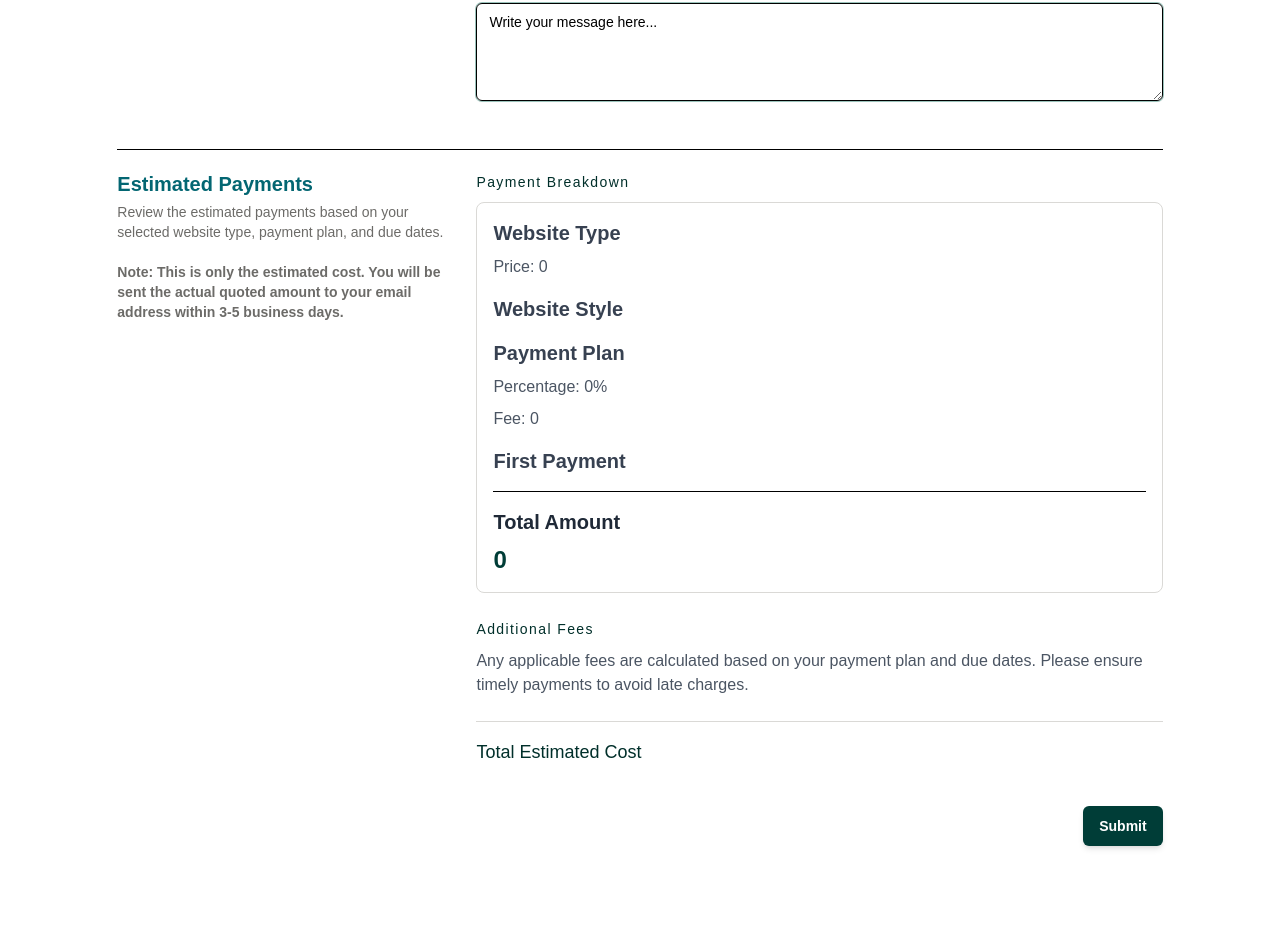
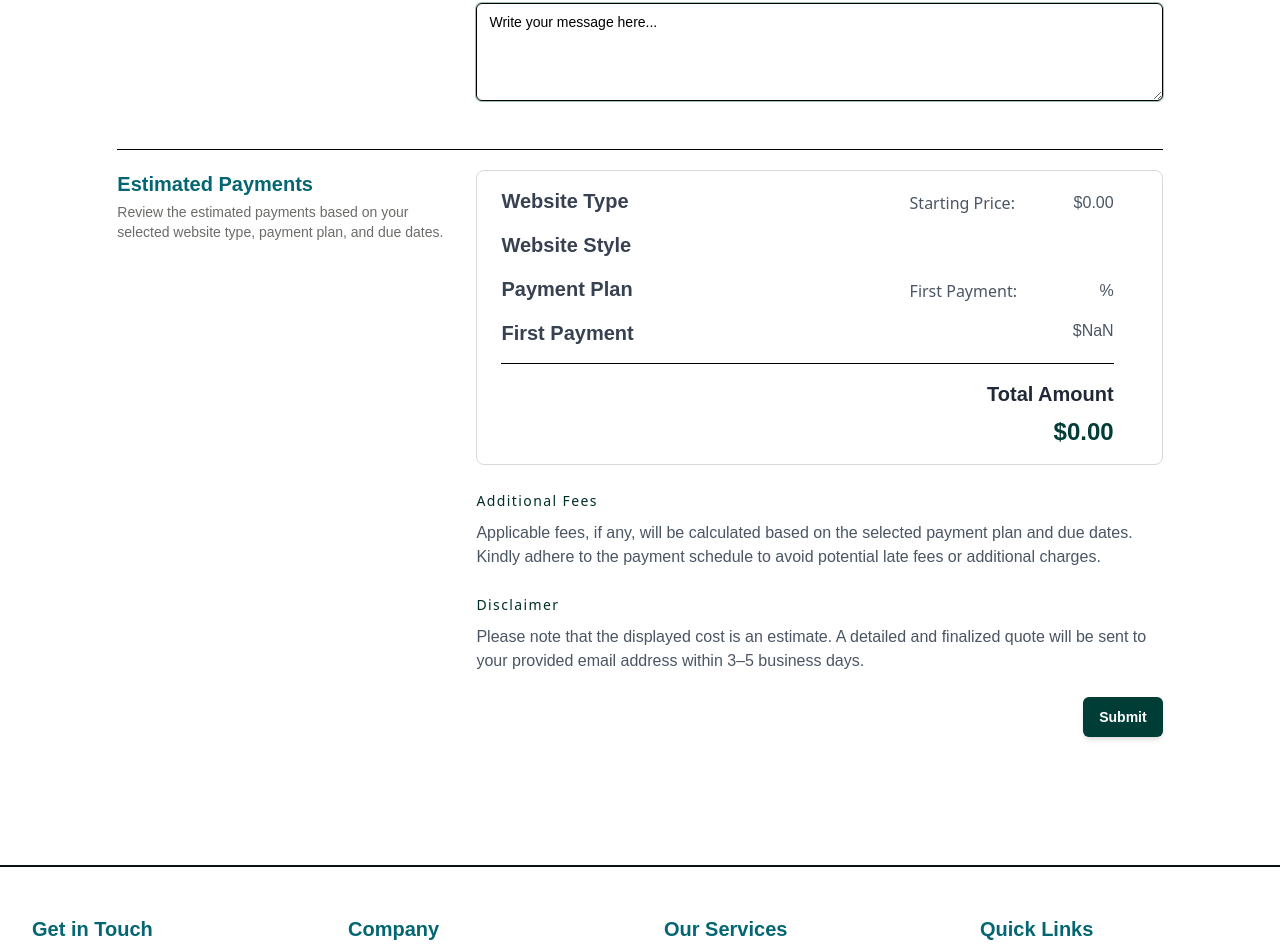
Before and after one commit to tmchuynh/business_with_a_smile, a Next.js app: page /contact in a window 1280 px wide. Shown: the part 1243-2189 px from the top of the page. Built offline with nearby package versions, Linux system fonts and the light colour scheme.

Commit message:
finish formatting estimations

```diff
--- a/src/app/contact/page.tsx
+++ b/src/app/contact/page.tsx
@@ -69,9 +69,9 @@ export default function ContactForm() {
     } );
 
     const [prices, setPrices] = useState<Prices>( {
-        website: { name: '', price: 0 },
+        website: { name: '', startingPrice: 0 },
         payment: { name: '', percentage: 0, fee: 0, discount: 0 },
-        date: { months: '', days: 0, date: '' },
+        date: { months: '', days: 0, date: formatDate( new Date() ) },
         style: { name: '' },
         firstPayment: {},
         total: { amount: 0 },
@@ -83,12 +83,28 @@ export default function ContactForm() {
     const { theme } = useTheme();
     const isDarkMode = theme === 'dark';
 
-
     const [date, setDate] = useState<Date | undefined>( undefined );
     const [phone, setPhone] = useState( "" );
     const [selectedMonth, setSelectedMonth] = useState<Date | null>( null );
     const [mounted, setMounted] = useState( false );
-    useEffect( () => setMounted( true ), [] );
+    useEffect( () => {
+        setMounted( true );
+        console.log( prices );
+    }, [] );
+
+    const searchParams = useSearchParams();
+    const paymentPlan = searchParams.get( "paymentMethod" );
+    const websiteType = searchParams.get( "website" );
+
+    useEffect( () => {
+        if ( paymentPlan && websiteType ) {
+            const payment = decodeUrlSafeBase64( paymentPlan );
+            const tier = decodeUrlSafeBase64( websiteType );
+
+            findPaymentPlan( payment );
+            findWebsite( tier );
+        }
+    }, [paymentPlan, websiteType] );
 
 
     const handleDateSelect = ( selectedDate: Date | undefined ) => {
@@ -119,6 +135,39 @@ export default function ContactForm() {
             console.log( prices );
             setOpenPopover( false );
         }
+    };
+
+
+    const findPreset = ( preset: string ): Preset | null => {
+        const presetTime = presets.find( p => p.description === preset );
+        if ( presetTime ) {
+            const date = new Date();
+            const monthsAmount = parseInt( removeLetters( presetTime.description ) );
+            date.setMonth( date.getMonth() + monthsAmount );
+
+            const daysAmount = Math.trunc( monthsAmount / 30 );
+
+            const newDate = addDays( new Date(), daysAmount );
+            setDate( newDate );
+            setSelectedMonth( new Date( newDate.getFullYear(), newDate.getMonth(), 1 ) );
+
+            setPrices( ( prevPrices ) => ( {
+                ...prevPrices,
+                date: {
+                    months: presetTime.description,
+                    days: parseInt( removeLetters( presetTime.value ) ),
+                    date: formatDate( date ),
+                }
+            } ) );
+
+            prices.date = { ['months']: `${ monthsAmount } months`, ['days']: parseInt( removeLetters( presetTime.value ) ), ['date']: formatDate( date ) };
+
+            setValue( "dueDate", date );
+            updateTotal();
+            console.log( prices );
+            return presetTime;
+        }
+        return null;
     };
 
     const calculateDateDifference = ( date1: Date, date2: Date ) => {
@@ -166,6 +215,53 @@ export default function ContactForm() {
     };
 
     const updateTotal = () => {
+        let totalPayment = prices.website.startingPrice;
+        const dateDays = prices.date.days;
+        let fee = prices.payment.fee;
+        let discountedPrice = totalPayment;
+
+        const discountPercent = prices.payment.discount;
+        const startingPrice = prices.website.startingPrice;
+        const firstPaymentPercentage = prices.payment.firstPayment;
+        let firstPayment = startingPrice;
+
+
+        if ( dateDays > 45 && dateDays < 90 ) {
+            fee += 10;
+        } else if ( dateDays <= 45 ) {
+            fee += 50;
+        }
+
+        totalPayment += fee;
+
+        if ( discountPercent !== 0 ) {
+            const percentage = discountPercent / 100;
+            const discountedPrice = totalPayment - ( totalPayment * percentage );
+            totalPayment = discountedPrice;
+        }
+        prices.total = totalPayment;
+
+        if ( firstPaymentPercentage !== 100 ) {
+            firstPayment = totalPayment - ( firstPaymentPercentage / 100 );
+        } else {
+            firstPayment = totalPayment;
+        }
+        prices.firstPayment = { ["amount"]: firstPayment };
+
+        setPrices( ( prevPrices ) => ( {
+            ...prevPrices,
+            total: { ["amount"]: totalPayment },
+            payment: {
+                name: prevPrices.payment.name,
+                firstPayment: prevPrices.payment.firstPayment,
+                fee: prevPrices.payment.fee,
+                discount: prevPrices.payment.discount,
+                discountedPrice: discountedPrice
+            },
+            firstPayment: { ["amount"]: firstPayment },
+        } ) );
+
+        console.log( prices );
     };
 
     const findPaymentPlan = ( plan: string ): PaymentPlan | null => {
@@ -179,10 +275,10 @@ export default function ContactForm() {
                     fee: payment.fee,
                     discount: payment.discounts,
                 },
+                total: { ["amount"]: prices.website.startingPrice + payment.fee }
             } ) );
             setValue( "payment", payment.name );
             prices.payment = { ["name"]: payment.name, ["firstPayment"]: payment.firstPayment, ["fee"]: payment.fee, ["discount"]: payment.discounts };
-            prices.total = prices.website.price + prices.payment.fee;
             updateTotal();
             return payment;
         }
@@ -198,10 +294,10 @@ export default function ContactForm() {
                 ...prevPrices,
                 website: {
                     name: site.name,
-                    price: site.startingPrice,
+                    startingPrice: site.startingPrice,
                 },
             } ) );
-            prices.website = { ["name"]: site.name, ["price"]: site.startingPrice };
+            prices.website = { ["name"]: site.name, ["startingPrice"]: site.startingPrice };
             prices.total = site.startingPrice;
             updateTotal();
             return site;
@@ -210,39 +306,6 @@ export default function ContactForm() {
         return null;
     };
 
-    const searchParams = useSearchParams();
-    const paymentPlan = searchParams.get( "paymentMethod" );
-    const websiteType = searchParams.get( "website" );
-
-    useEffect( () => {
-        if ( paymentPlan && websiteType ) {
-            const payment = decodeUrlSafeBase64( paymentPlan );
-            const tier = decodeUrlSafeBase64( websiteType );
-            console.log( payment, tier );
-
-            findPaymentPlan( payment );
-            findWebsite( tier );
-
-            const paymentContainer = document.querySelector( ".payment-selector" );
-            const paymentSelector = paymentContainer!.querySelector( "Select" );
-            console.log( paymentSelector );
-
-            const websiteContainer = document.querySelector( ".website-selector" );
-            const websiteSelector = websiteContainer!.querySelector( "Select" );
-            console.log( websiteSelector );
-
-            // const plan = paymentPlans.find( ( p ) => p.name === payment );
-            // const website = website_types.find( ( w ) => w.name === tier );
-
-            // if ( plan ) {
-            //     setValue( "payment", plan.name );
-            // }
-
-            // if ( website ) {
-            //     setValue( "website", website.name );
-            // }
-        }
-    }, [paymentPlan, websiteType] );
 
     const onSubmit = ( data: FormData ) => {
         console.log( {
@@ -267,37 +330,6 @@ export default function ContactForm() {
         return site_styles[styleIndex];
     };
 
-    const findPreset = ( preset: string ): Preset | null => {
-        const presetTime = presets.find( p => p.description === preset );
-        if ( presetTime ) {
-            const date = new Date();
-            const monthsAmount = parseInt( removeLetters( presetTime.description ) );
-            date.setMonth( date.getMonth() + monthsAmount );
-
-            const daysAmount = Math.trunc( monthsAmount / 30 );
-
-            const newDate = addDays( new Date(), daysAmount );
-            setDate( newDate );
-            setSelectedMonth( new Date( newDate.getFullYear(), newDate.getMonth(), 1 ) );
-
-            setPrices( ( prevPrices ) => ( {
-                ...prevPrices,
-                date: {
-                    months: presetTime.description,
-                    days: parseInt( removeLetters( presetTime.value ) ),
-                    date: formatDate( date ),
-                }
-            } ) );
-
-            prices.date = { ['months']: `${ monthsAmount } months`, ['days']: parseInt( removeLetters( presetTime.value ) ), ['date']: formatDate( date ) };
-
-            setValue( "dueDate", date );
-            updateTotal();
-            console.log( prices );
-            return presetTime;
-        }
-        return null;
-    };
 
     function removeLetters( value: string ) {
         return value.replace( /[^0-9]/g, "" );
@@ -834,16 +866,10 @@ export default function ContactForm() {
                             <p className="mt-1 text-sm text-softNeutral-600 dark:text-softNeutral-200">
                                 Review the estimated payments based on your selected website type, payment plan, and due dates.
                             </p>
-                            <p className="font-bold mt-5 text-sm text-softNeutral-600 dark:text-softNeutral-200">
-                                Note: This is only the estimated cost. You will be sent the actual quoted amount to your email address within 3-5 business days.
-                            </p>
                         </div>
                         <div className="md:col-span-2 space-y-6">
                             {/* Payment Summary */}
                             <div className="space-y-2">
-                                <label className="text-sm font-medium text-deepTeal-700 dark:text-deepBlue-400 md:tracking-widest">
-                                    Payment Breakdown
-                                </label>
                                 <div className="border border-softNeutral-300 dark:border-softNeutral-700 rounded-lg p-4">
                                     <PricingDetails prices={prices} />
                                 </div>
@@ -851,25 +877,28 @@ export default function ContactForm() {
 
                             {/* Fees Information */}
                             <div className="space-y-2">
-                                <label className="text-sm font-medium text-deepTeal-700 dark:text-deepBlue-400 md:tracking-widest">
+                                <label className="text-sm font-medium font-sans text-deepTeal-700 dark:text-deepBlue-400 md:tracking-widest">
                                     Additional Fees
                                 </label>
                                 <div className="text-sm text-softNeutral-600 dark:text-softNeutral-400">
                                     <p>
-                                        Any applicable fees are calculated based on your payment plan and due dates. Please ensure timely payments to avoid late charges.
+                                        Applicable fees, if any, will be calculated based on the selected payment plan and due dates. Kindly adhere to the payment schedule to avoid potential late fees or additional charges.
                                     </p>
                                 </div>
                             </div>
 
-                            {/* Total Payment */}
-                            <div className="flex justify-between items-center border-t border-softNeutral-300 dark:border-softNeutral-700 pt-4">
-                                <h4 className="text-lg font-medium text-deepTeal-700 dark:text-deepBlue-400">
-                                    Total Estimated Cost
-                                </h4>
-                                <p className="text-xl font-semibold text-softNeutral-900 dark:text-softNeutral-50">
-                                    {/* ${totalCost.toFixed(2)} */}
-                                </p>
+                            {/* Disclaimer Information */}
+                            <div className="space-y-2">
+                                <label className="text-sm font-medium font-sans text-deepTeal-700 dark:text-deepBlue-400 md:tracking-widest">
+                                    Disclaimer
+                                </label>
+                                <div className="text-sm text-softNeutral-600 dark:text-softNeutral-400">
+                                    <p>
+                                        Please note that the displayed cost is an estimate. A detailed and finalized quote will be sent to your provided email address within 3–5 business days.
+                                    </p>
+                                </div>
                             </div>
+
                             {mounted && (
                                 <Button
                                     variant={isDarkMode ? "secondary" : "default"}
--- a/src/components/Price-Details.tsx
+++ b/src/components/Price-Details.tsx
@@ -1,72 +1,93 @@
 import React from "react";
 import { Prices } from "../../types";
-import { formatCurrency } from "@/lib/utils";
+import { USDollar } from "@/lib/utils";
 
 export const PricingDetails: React.FC<{ prices: Prices; }> = ( { prices } ) => {
     return (
         <>
+            <div className="pr-8 pl-2">
                 {/* Website Details */}
-            <div className="mb-4">
-                <h3 className="text-xl font-semibold text-gray-700 dark:text-gray-200">
+                <div className="mb-4 grid grid-cols-1 md:grid-cols-3">
+                    <h3 className="text-xl font-semibold text-gray-700 dark:text-gray-200 md:col-span-2">
                         Website Type
                     </h3>
-                <p className="text-gray-600 dark:text-gray-300">
+                    <div className="-mt-1">
+                        <h6>
                             {prices.website.name}
+                        </h6>
+                        <p className="text-gray-600 dark:text-gray-300 flex justify-between">
+                            <span className="font-sans">Starting Price:</span> {USDollar.format( prices.website.startingPrice )}
                         </p>
-                <p className="text-gray-600 dark:text-gray-300">
-                    Price: {prices.website.price}
-                </p>
+                    </div>
                 </div>
 
                 {/* Style Details */}
-            <div className="mb-4">
-                <h3 className="text-xl font-semibold text-gray-700 dark:text-gray-200">
+                <div className="mb-4 grid grid-cols-1 md:grid-cols-3">
+                    <h3 className="text-xl font-semibold text-gray-700 dark:text-gray-200 md:col-span-2">
                         Website Style
                     </h3>
-                <p className="text-gray-600 dark:text-gray-300">
-                    {prices.style.name}
-                </p>
+                    <div className="mt-1">
+                        <h6>
+                            {prices.style?.name}
+                        </h6>
+                    </div>
                 </div>
 
                 {/* Payment Details */}
-            <div className="mb-4">
-                <h3 className="text-xl font-semibold text-gray-700 dark:text-gray-200">
+                <div className="mb-4 grid grid-cols-1 md:grid-cols-3">
+                    <h3 className="text-xl font-semibold text-gray-700 dark:text-gray-200 md:col-span-2">
                         Payment Plan
                     </h3>
-                <p className="text-gray-600 dark:text-gray-300">
+                    <div className="-mt-1">
+                        <h6>
                             {prices.payment.name}
+                        </h6>
+                        <p className="text-gray-600 dark:text-gray-300 flex justify-between">
+                            <span className="font-sans">First Payment:</span> {prices.payment.firstPayment}%
                         </p>
-                <p className="text-gray-600 dark:text-gray-300">
-                    Percentage: {prices.payment.percentage}%
+                        {prices.payment.fee > 0 && (
+                            <>
+                                <p className="text-gray-600 dark:text-gray-300 flex justify-between">
+                                    <span className="font-sans">Fee:</span> {USDollar.format( prices.payment.fee )}
                                 </p>
-                <p className="text-gray-600 dark:text-gray-300">
-                    Fee: {prices.payment.fee}
+                            </>
+                        )}
+                        {prices.payment.discount > 0 && (
+                            <>
+                                <p className="text-gray-600 dark:text-gray-300 flex justify-between">
+                                    <span className="font-sans">Discount:</span> {prices.payment.discount}%
                                 </p>
-                {prices.payment.discount > 0 && (
-                    <p className="text-gray-600 dark:text-gray-300">
-                        Discount: {prices.payment.discount}
+                                <p className="text-gray-600 dark:text-gray-300 flex justify-between">
+                                    <span className="font-sans">Discounted Price:</span> {USDollar.format( prices.payment.discountedPrice )}
                                 </p>
+                            </>
                         )}
+                    </div>
                 </div>
 
                 {/* First Payment */}
-            <div className="mb-4">
-                <h3 className="text-xl font-semibold text-gray-700 dark:text-gray-200">
+                <div className="mb-4 grid grid-cols-1 md:grid-cols-3">
+                    <h3 className="text-xl font-semibold text-gray-700 dark:text-gray-200 md:col-span-2">
                         First Payment
                     </h3>
+                    <div className="-mt-2 text-right">
                         <p className="text-gray-600 dark:text-gray-300">
-                    {prices.firstPayment.amount}
+                            {USDollar.format( prices.firstPayment.amount )}
                         </p>
+                    </div>
                 </div>
 
                 {/* Total Amount */}
-            <div className="border-t pt-4 mt-4">
-                <h3 className="text-xl font-bold text-gray-800 dark:text-white">
+                <div className="border-t pt-4 mt-4 flex justify-end">
+                    <div className="text-right">
+                        <h3 className="text-xl font-bold text-gray-800 dark:text-white md:col-span-2">
                             Total Amount
                         </h3>
                         <p className="text-2xl font-bold text-deepTeal-600 dark:text-deepTeal-400">
-                    {prices.total.amount}
+                            {USDollar.format( prices.total.amount )}
                         </p>
+                    </div>
+                </div>
             </div>
         </>
     );
--- a/src/lib/utils.ts
+++ b/src/lib/utils.ts
@@ -45,3 +45,8 @@ export const phoneRegExp = /^((\\+[1-9]{1,4}[ \\-]*)|(\\([0-9]{2,3}\\)[ \\-]*)|(
 export const formatCurrency = ( amount: number ): string => {
     return `$${ amount.toFixed( 2 ).replace( /\d(?=(\d{3})+\.)/g, '$&,' ) }`;
 };
+
+export let USDollar = new Intl.NumberFormat( 'en-US', {
+    style: 'currency',
+    currency: 'USD',
+} );
```
Lines whose indentation alone changed are shown as unchanged.
